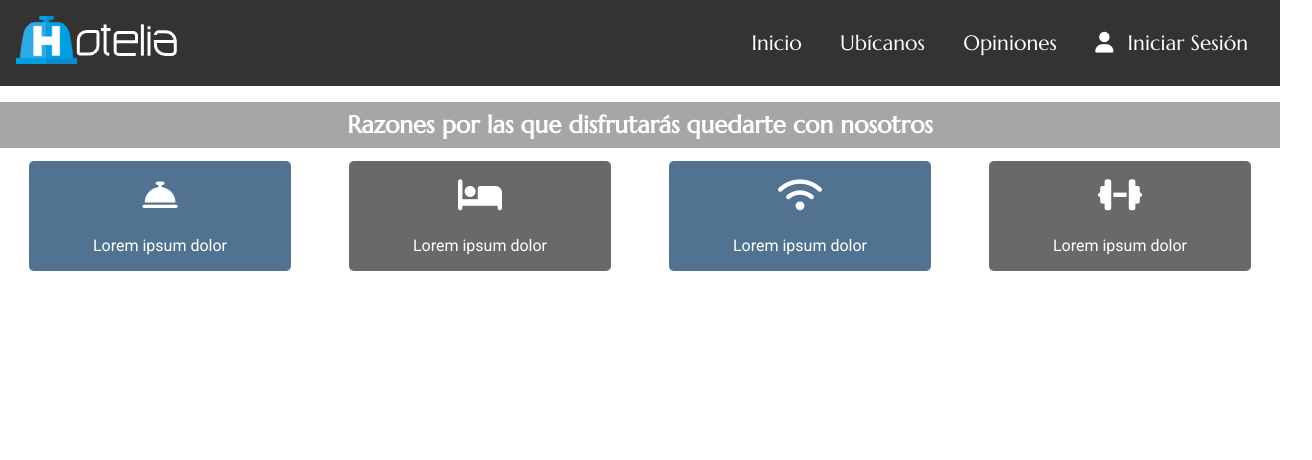
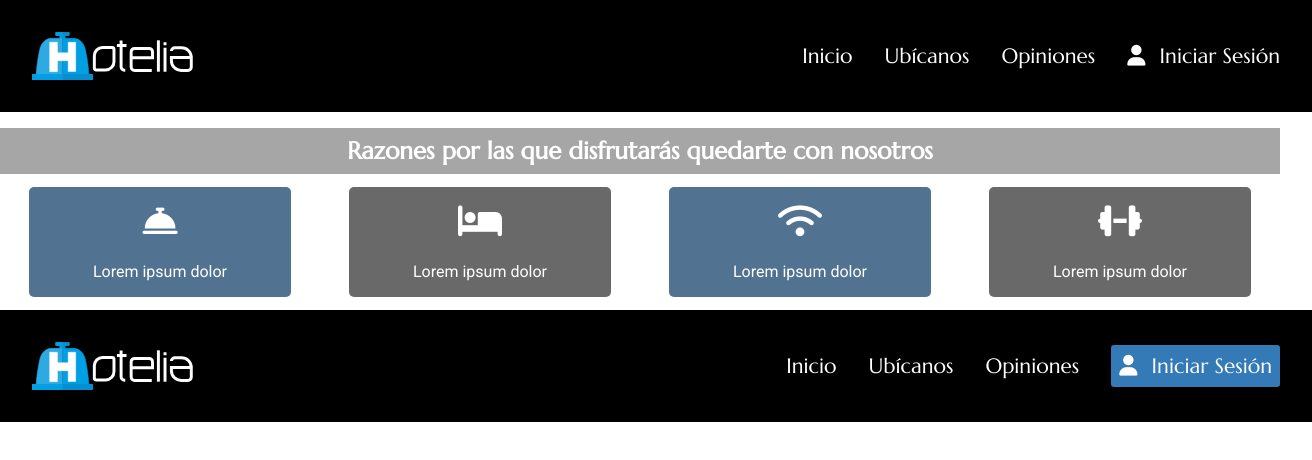
Before and after one commit to TrxpJony/TALLER_0_MAQUETACION_RESPONSIVE, a plain HTML site: page index.html in a window 1280 px wide. Shown: the whole page, 1312 px wide, since content can reach past the window. Drawn offline with Linux system fonts and the light colour scheme.

Commit message:
Se realizó el layout del ejercicio de ejemplo con responsive

```diff
--- /dev/null
+++ b/css/ej-css-grid.css
@@ -0,0 +1,64 @@
+#container-grid{
+    display: grid;
+    grid-template:
+    "header" 100px
+    "navbar" 50px
+    "main" auto
+    "sidebar" 100px
+    "footer" 50px;
+    text-align: center;
+    }
+
+    /*Estilos Grid Items*/
+header {
+    grid-area: header;
+    background-color: blue;
+    }
+    nav {
+    grid-area: navbar;
+    background-color: yellow;
+    }
+    main {
+    grid-area: main;
+    background-color: blueviolet;
+    }
+    aside {
+    grid-area: sidebar;
+    background-color: green;
+    }
+    footer {
+    grid-area: footer;
+    background-color: red;
+    }
+
+    /*Resolución tabletas*/
+@media screen and (min-width:768px) {
+    .container-grid{
+    grid-template-columns: 200px auto;
+    grid-template-rows: 100px 50px auto 50px;
+    grid-template-areas:
+    "header header"
+    "navbar navbar"
+    "sidebar main"
+    "footer footer";
+    }
+    }
+
+    /*Resolución resoluciones medias*/
+@media screen and (min-width:1024px) {
+    #container-grid{
+    grid-template:
+    "header header header" 100px
+    "navbar main sidebar" auto
+    "footer footer footer" 50px /
+    200px auto 100px;
+    }
+    }
+
+    /*Resolución resoluciones macro*/
+@media screen and (min-width:1308px) {
+    .container-grid{
+    max-width: 1200px;
+    margin: 0 auto;
+    }
+}
--- a/css/estilos.css
+++ b/css/estilos.css
@@ -92,3 +92,88 @@ justify-content: space-around;
         .feature-black{
         background-color: rgba(0,0,0,0.59);
 }
+.logo{
+        background-color: var(--negro2);
+        display: flex;
+        align-items: center;
+        justify-content: space-between;
+        padding: 1rem;
+}
+.logo img{
+        width: 40%;
+        max-width: 200px;
+        }
+        .logo i{
+        color: var(--blanco);
+        font-size: 2rem;
+}
+.menu{
+        background-color: rgba(1, 10, 52, 0.838);
+        display: flex;
+        flex-direction: column;
+        align-items: center;
+        justify-content: center;
+}
+.menu-hr{
+        width: 90%;
+        background-color: var(--blanco);
+}
+        .item{
+        padding: 1rem;
+}
+        nav a{
+        color: var(--blanco);
+        text-decoration: none;
+        text-align: center;
+}
+nav a:hover{
+background-color: #0B3860;
+width: 100%;
+}
+.navbar-button{
+background-color:transparent;
+border: none;
+border-radius: 3px;
+font-size: 1em;
+padding: 0.5rem;
+font-family: 'Marcellus', serif;
+color: var(--blanco);
+}
+/*Resolución tablet*/
+@media screen and (min-width: 768px){
+}
+/*Resolución notebooks*/
+@media screen and (min-width: 1024px){
+        nav{
+        display: flex;
+        flex-direction: row;
+        width: 100%;
+        justify-content: space-between;
+        background-color: var(--negro2);
+        }
+        .logo{
+        padding: 1rem;
+        }
+        .logo img{
+        width: 100%;
+        max-width: 180px;
+        }
+        .logo i{
+        display: none;
+        }
+        .menu{
+                background-color: var(--negro2);
+                display: flex;
+                flex-direction: row;
+                align-items: center;
+                }
+                .menu-hr{
+                display: none;
+                }
+                .navbar-button{
+                background-color:var(--azuloscuro);
+                }
+}
+/*Resolución notebooks*/
+@media screen and (min-width: 1308px){
+}
--- a/index.html
+++ b/index.html
@@ -4,6 +4,7 @@
 <meta charset="UTF-8">
 <meta http-equiv="X-UA-Compatible" content="IE=edge">
 <link rel="stylesheet" href="css/estilos.css">
+<meta name="viewport" content="width=device-width, initial-scale=1.0">
 <script src="https://kit.fontawesome.com/6131ecdde6.js"
 crossorigin="anonymous"></script>
 <title>Taller 0 Maquetación Responsive</title>
@@ -42,5 +43,19 @@ crossorigin="anonymous"></script>
        </div>
      </div>
   </section>
+  <nav>
+    <div class="logo">
+    <img src="img/Hotelia horizontal blanco.svg">
+    <i class="fa-solid fa-bars"></i>
+    </div>
+    <div class="menu">
+    <a href="index.html" class="item">Inicio</a>
+    <a href="ubicanos.html" class="item">Ubícanos</a>
+    <a href="opiniones.html" class="item">Opiniones</a>
+    <hr class="menu-hr" noshade="">
+    <a href="#" class="item"><button class="navbar-button"><i class="fa-solid
+    fa-user"></i> Iniciar Sesión</button></a>
+    </div>
+    </nav>
 </body>
 </html>
```
Also changed, not shown: ej-css-grid.html (added, +19 -0 lines).
